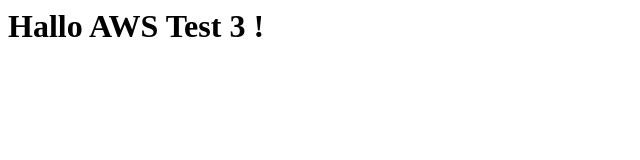
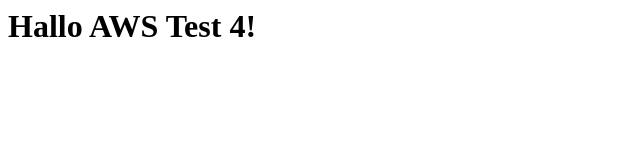
Before and after one commit to zahlenhelfer/aws-frontend-example, a website: page static/index.html in a window 1280 px wide. Shown: the full height of the page, 0-640 px from the left. Drawn offline with Linux system fonts and the light colour scheme.

Commit message:
changed to 4

```diff
--- a/static/index.html
+++ b/static/index.html
@@ -1 +1 @@
-<h1>Hallo AWS Test 3 !</h1>
+<h1>Hallo AWS Test 4!</h1>
```
